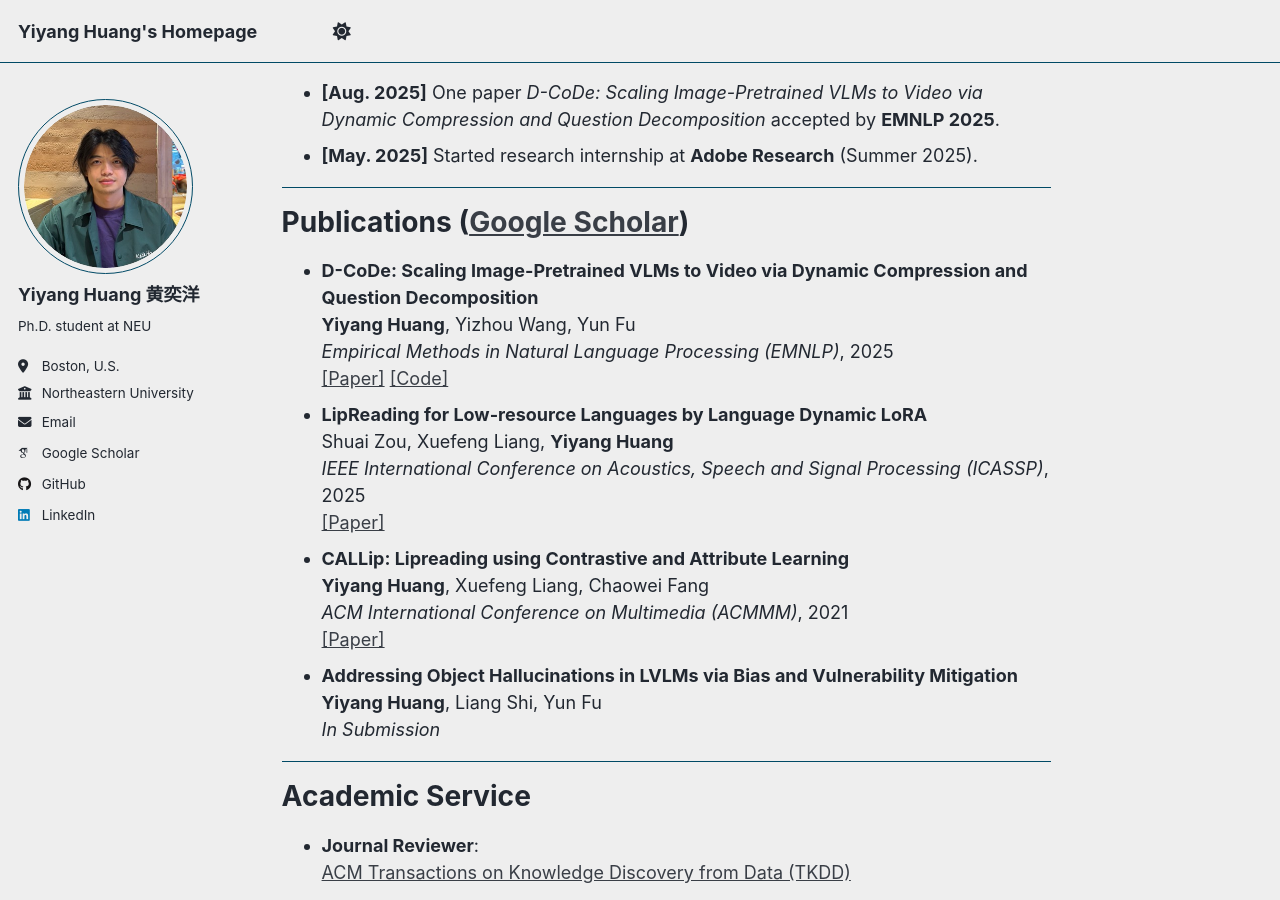
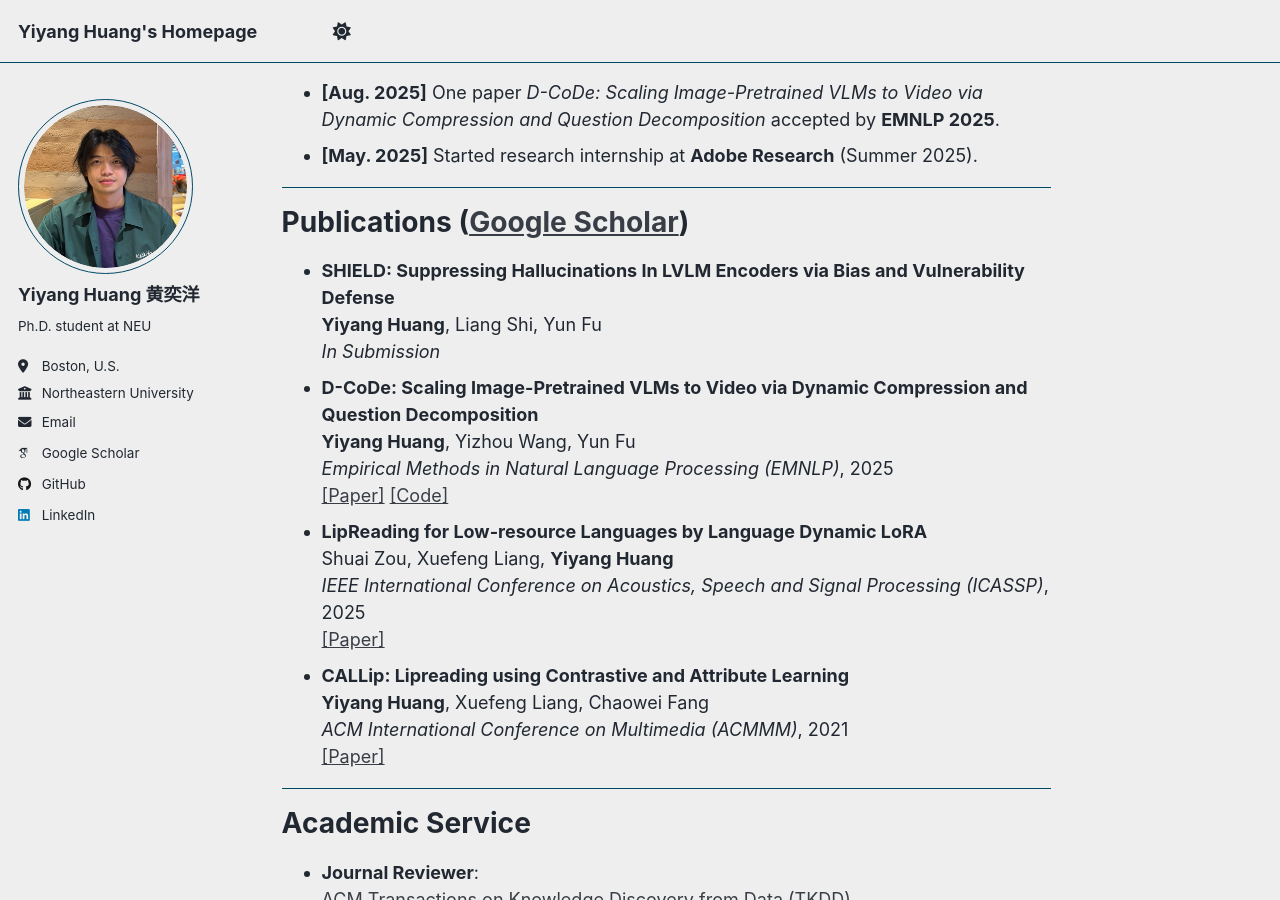
Before and after one commit to hukcc/hukcc.github.io, a Jekyll site: the page built from _pages/about.md, in a window 1280 px wide and 900 px high, scrolled down 497 px. Built offline with Jekyll 4.4.1, drawn with Linux system fonts in a browser that asks for light colours; some web fonts are replaced; a script that is not in the unit is left out.

Commit message:
Update about.md

```diff
--- a/_pages/about.md
+++ b/_pages/about.md
@@ -28,10 +28,13 @@ Full CV: [Curriculum Vitae](../files/CVFall2025.pdf)
 
 ---
 # Publications ([Google Scholar](https://scholar.google.com/citations?user=A0H2ZYQAAAAJ))
+- **SHIELD: Suppressing Hallucinations In LVLM Encoders via Bias and Vulnerability Defense**
+  **Yiyang Huang**, Liang Shi, Yun Fu
+  *In Submission*
 - **D-CoDe: Scaling Image-Pretrained VLMs to Video via Dynamic Compression and Question Decomposition**
   **Yiyang Huang**, Yizhou Wang, Yun Fu
   *Empirical Methods in Natural Language Processing (EMNLP)*, 2025
-  [[Paper]]() [[Code]](https://github.com/hukcc/D-CoDe)
+  [[Paper]](https://arxiv.org/abs/2510.08818) [[Code]](https://github.com/hukcc/D-CoDe)
 - **LipReading for Low-resource Languages by Language Dynamic LoRA**
   Shuai Zou, Xuefeng Liang, **Yiyang Huang**
   *IEEE International Conference on Acoustics, Speech and Signal Processing (ICASSP)*, 2025
@@ -40,9 +43,6 @@ Full CV: [Curriculum Vitae](../files/CVFall2025.pdf)
   **Yiyang Huang**, Xuefeng Liang, Chaowei Fang
   *ACM International Conference on Multimedia (ACMMM)*, 2021
   [[Paper]](https://dl.acm.org/doi/10.1145/3474085.3475420)
-- **Addressing Object Hallucinations in LVLMs via Bias and Vulnerability Mitigation**
-  **Yiyang Huang**, Liang Shi, Yun Fu
-  *In Submission*
 
 ---
 # Academic Service
```
